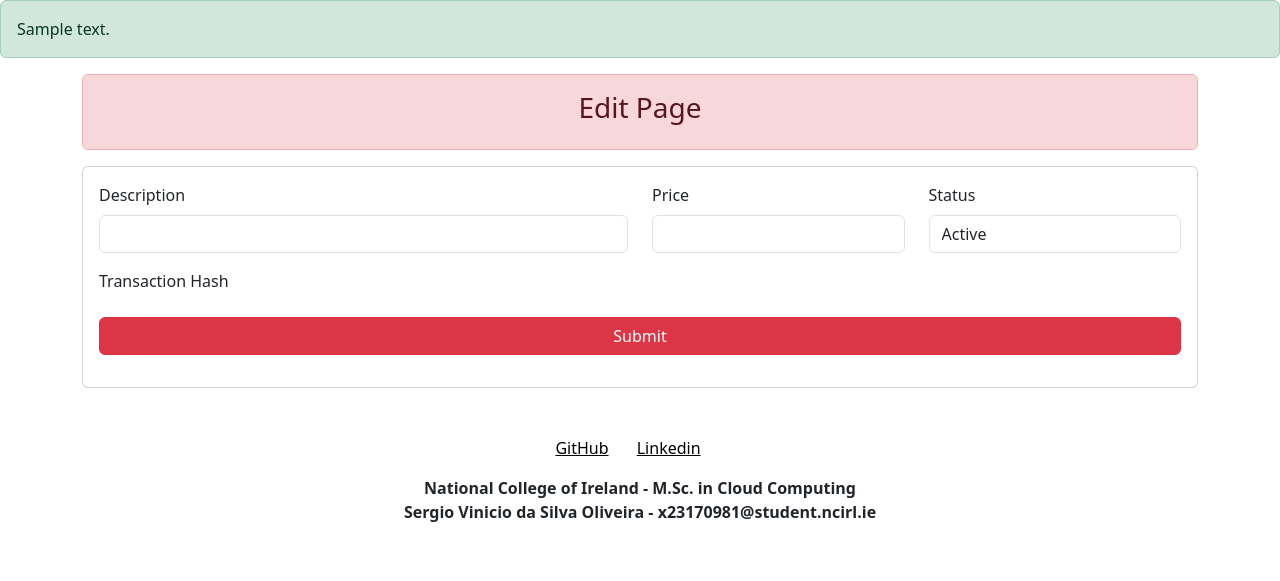
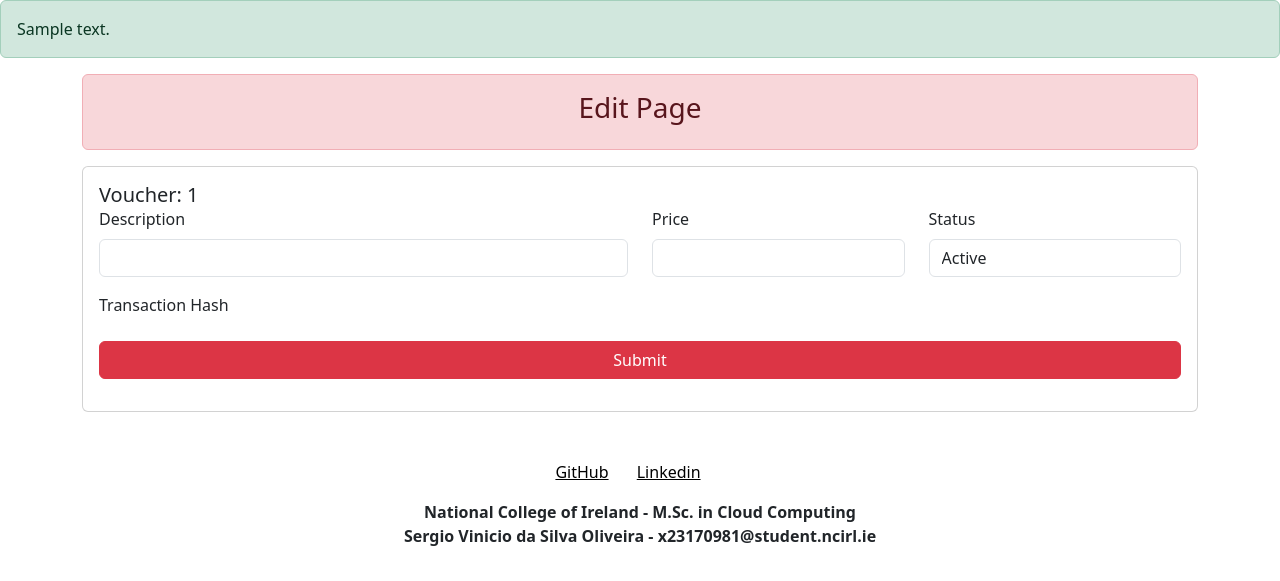
Before and after one commit to sergio-oliveira-br/safetrade_admin_service, a Django app: template vouchers/templates/core/edit_voucher.html in a window 1280 px wide. Shown: the part 56-637 px from the top of the page. Run offline with Django 5.2, Linux system fonts and the light colour scheme; tables that the repository leaves empty hold one stand-in row (values such as "Sample post"); the template is opened without the code that fills it: values that come from a table or form of the project are taken from there, most other values are stand-ins (such as "Sample title", 1, 10 or a date in 2020).

Commit message:
Update _voucher_edit_form.html

```diff
--- a/vouchers/templates/core/_voucher_edit_form.html
+++ b/vouchers/templates/core/_voucher_edit_form.html
@@ -6,6 +6,13 @@
       method="post" >
 
     {% csrf_token %}
+
+    <div class="row">
+        <div>
+            <h5 class="mb-0">Voucher: {{ voucher.voucher_id }}</h5>
+        </div>
+
+    </div>
 
     <div class="row">
          <div class="mb-3 col-12 col-md-6">
```
